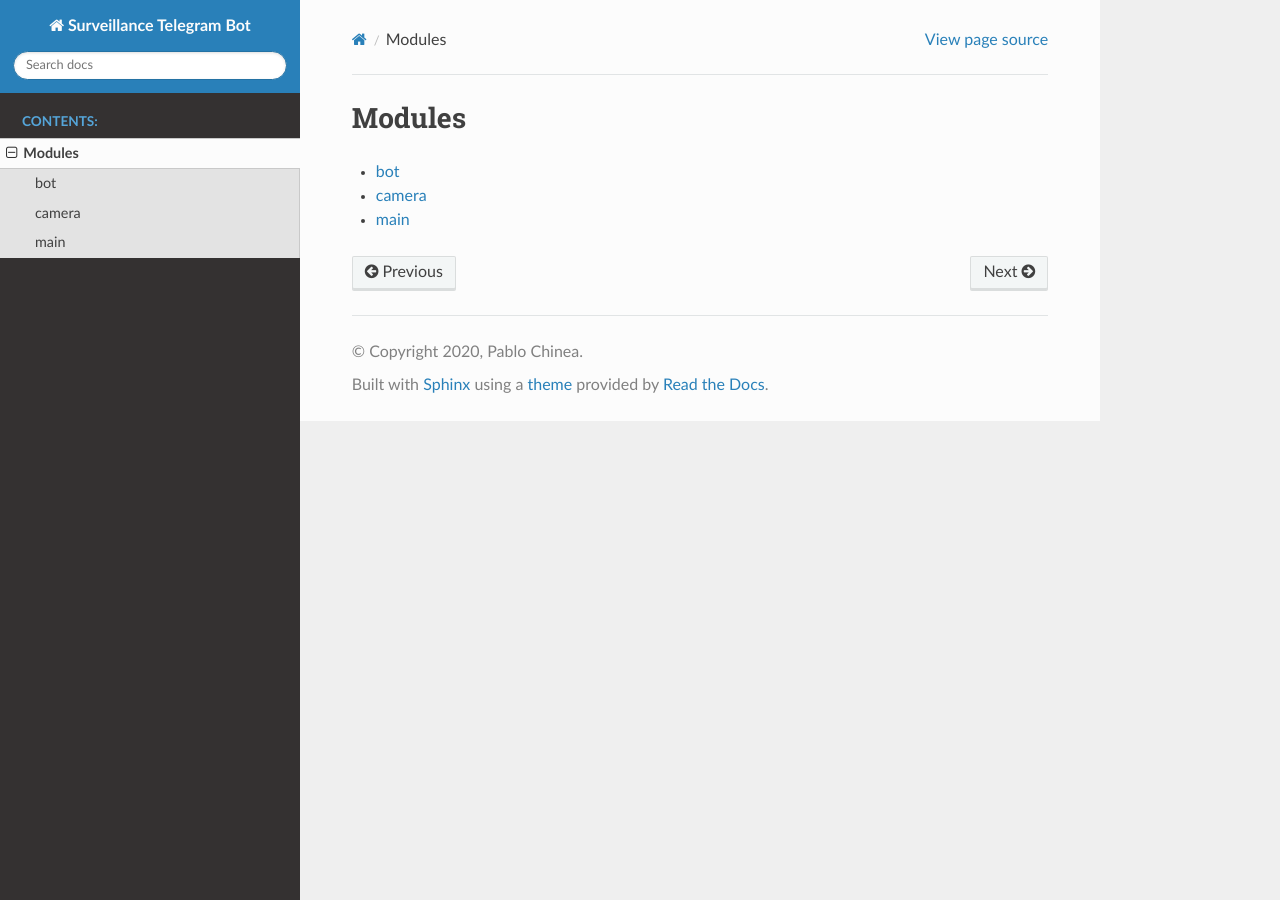
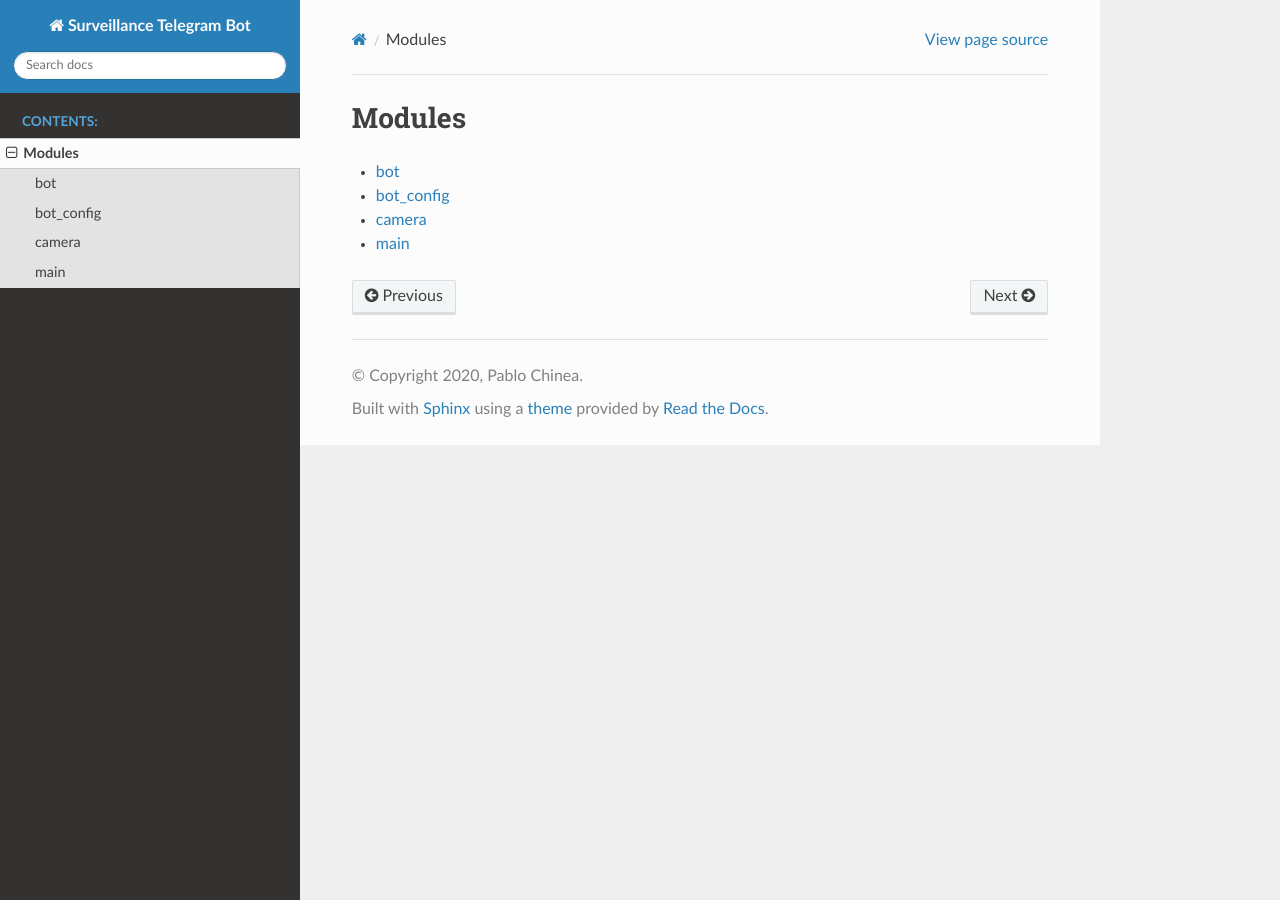
Before and after one commit to pchinea/telegram-surveillance-bot, a Sphinx documentation site: the page built from docs/src/modules.rst, in a window 1280 px wide. Built offline with Sphinx 7.4.7 and the Read the Docs theme 2.0.0, drawn with Linux system fonts in a browser that asks for light colours.

Commit message:
Adds bot_config module in the documentation.

```diff
--- a/docs/src/modules.rst
+++ b/docs/src/modules.rst
@@ -5,5 +5,6 @@ Modules
    :maxdepth: 2
 
    modules/bot
+   modules/bot_config
    modules/camera
    modules/main
--- /dev/null
+++ b/docs/src/modules/bot_config.rst
@@ -0,0 +1,6 @@
+bot_config
+==========
+
+.. automodule:: bot_config
+   :members:
+   :private-members:
```
